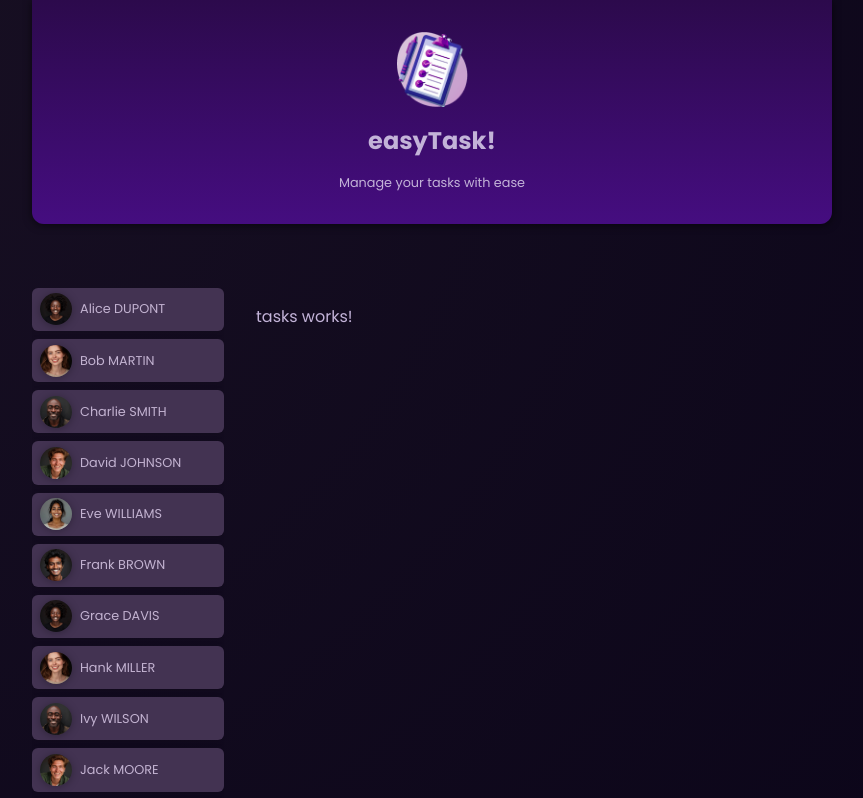
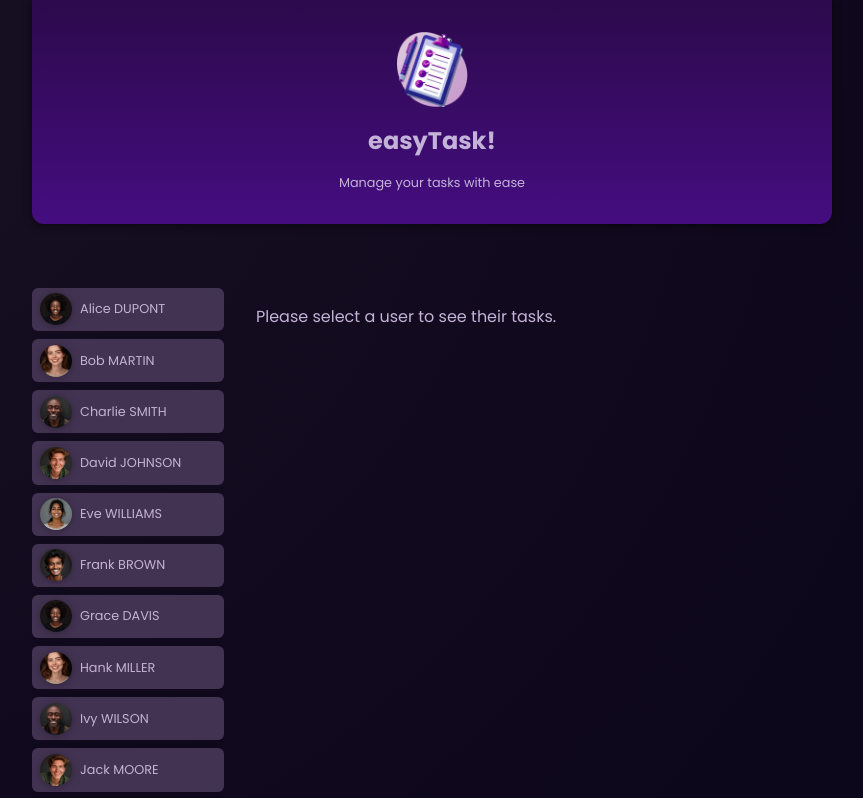
Before and after one commit to HadiaEL/angular-demo-project, an Angular app: page / in a window 1280 px wide. Shown: the top 798 px of the page, without its empty margins (208-1071 px from the left). Built offline with nearby package versions, Linux system fonts and the light colour scheme.

Commit message:
outputting conditional contente (@for and @if/@else)

```diff
--- a/src/app/app.html
+++ b/src/app/app.html
@@ -9,5 +9,10 @@
     }
   </ul>
 
-  <app-tasks [name]="selectedUser ? selectedUser.name : ''"/>
+  @if (selectedUser) {
+    <app-tasks [name]="selectedUser.name"/>
+  } @else {
+    <p id="no-user-selected">Please select a user to see their tasks.</p>
+  }
+
 </main>
--- a/src/app/app.ts
+++ b/src/app/app.ts
@@ -14,7 +14,7 @@ import { TasksComponent } from "./tasks/tasks";
 export class App {
   protected readonly title = signal('angular-demo-project');
   users = MOCK_USERS;
-  selectedUserId = 'u1';
+  selectedUserId?: string;
 
   get selectedUser() {
     return this.users.find(user => user.id === this.selectedUserId);
```
